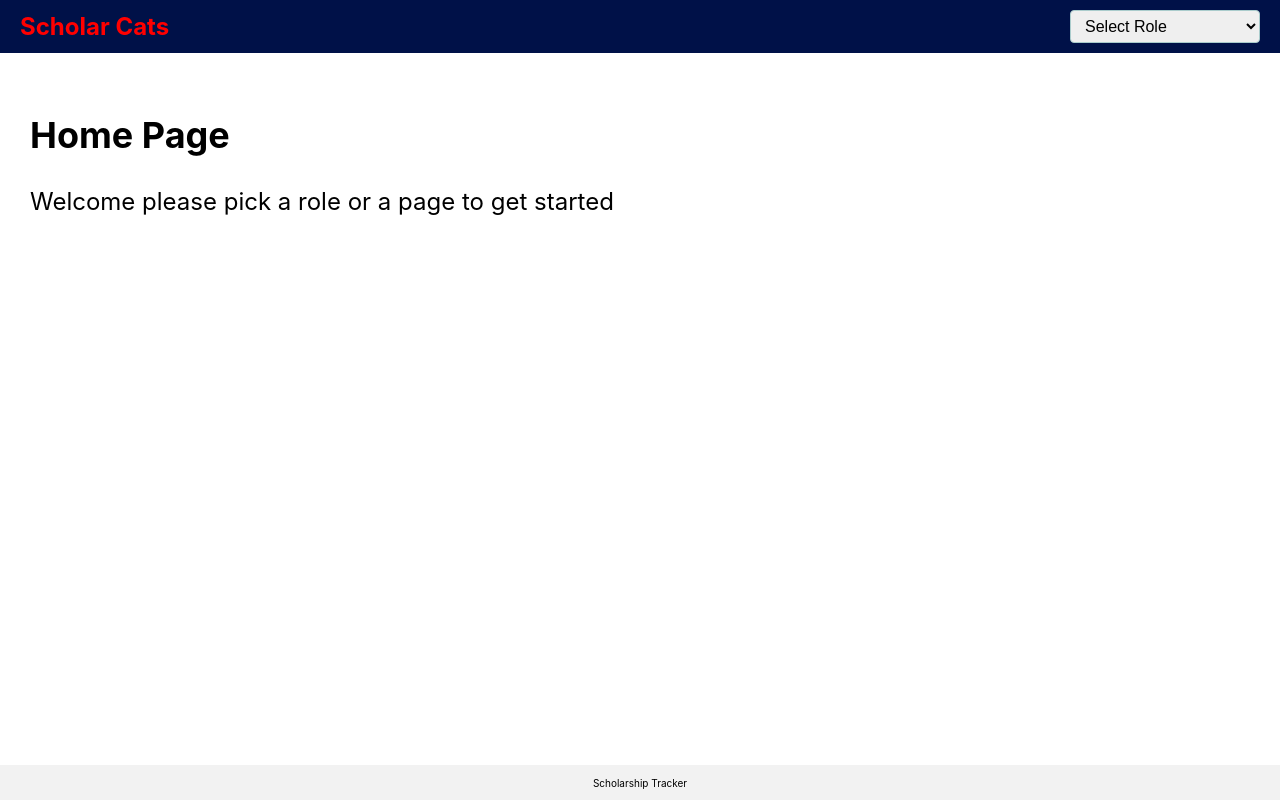
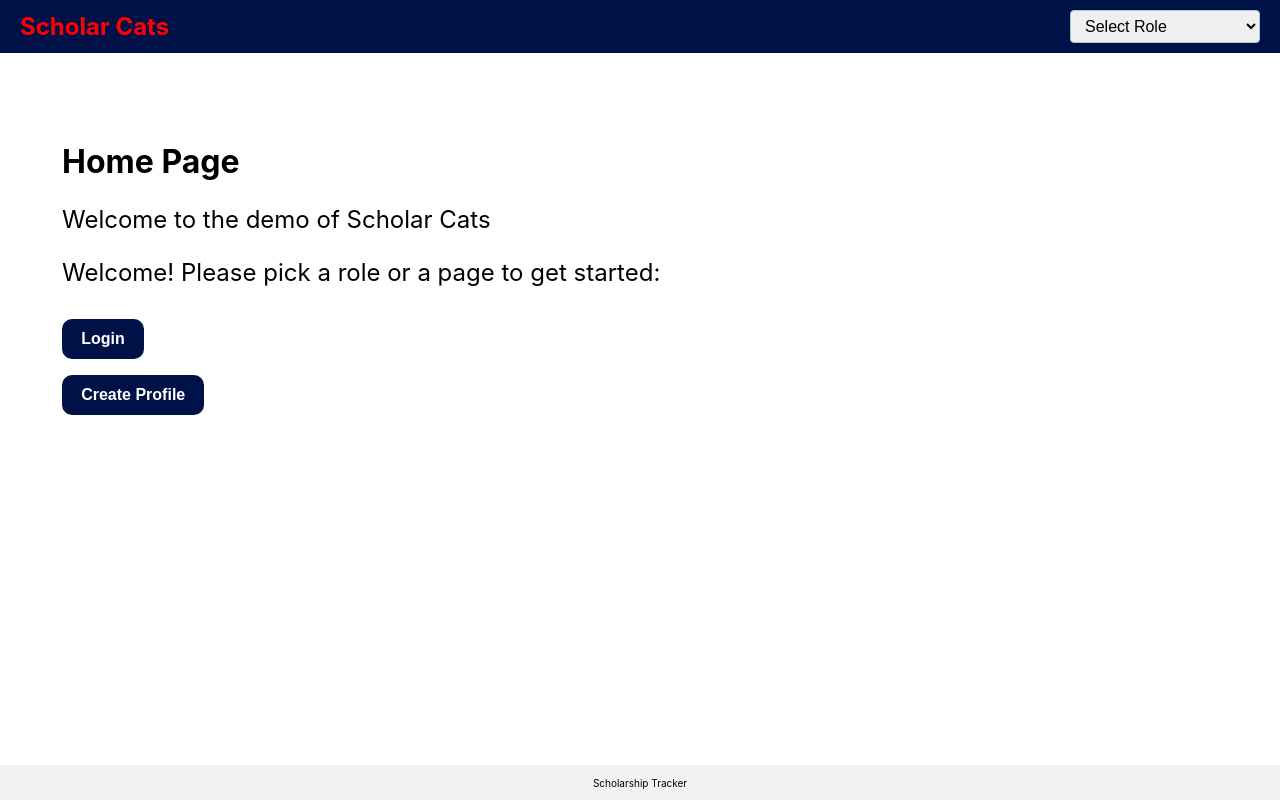
Before and after one commit to MasonNjos/SFWE301, a React (Create React App) app in the folder FrontEnd/: page / in a window 1280 px wide. Built offline with nearby package versions, Linux system fonts and the light colour scheme.

Commit message:
changed colors to be more u of a & added login screen

```diff
--- a/FrontEnd/src/pages/Home.js
+++ b/FrontEnd/src/pages/Home.js
@@ -1,11 +1,104 @@
+import React, { useState } from "react";
+import "../pages/styles/Home.css";
 function Home() {
-    return (
-      <div>
-        <h2>Home Page</h2>
-        <p>Welcome please pick a role or a page to get started </p>
-      </div>
-    );
+  const [page, setPage] = useState("menu"); // menu | login | create
+
+  // --- Forms ---
+  const [loginEmail, setLoginEmail] = useState("");
+  const [loginPassword, setLoginPassword] = useState("");
+
+  const [newName, setNewName] = useState("");
+  const [newEmail, setNewEmail] = useState("");
+  const [newPassword, setNewPassword] = useState("");
+
+  return (
+    <div className="home-page-wrap">
+      {page === "menu" && (
+        <>
+          <h2 className = "homepage">Home Page</h2>
+          <p>Welcome to the demo of Scholar Cats</p>
+          <p>Welcome! Please pick a role or a page to get started:</p>
+
+          <div style={{ display: "flex", flexDirection: "column", gap: "1rem", marginTop: "2rem" }}>
+            <button onClick={() => setPage("login")} className="home-button">
+              Login
+            </button>
+
+            <button onClick={() => setPage("create")} className="home-button">
+              Create Profile
+            </button>
+          </div>
+        </>
+      )}
+
+      {/* LOGIN PAGE */}
+      {page === "login" && (
+        <div className="auth-view">
+          <h2>Login</h2>
+
+          <form className="home-form">
+            <label>Email</label>
+            <input
+              type="email"
+              value={loginEmail}
+              onChange={(e) => setLoginEmail(e.target.value)}
+            />
+
+            <label>Password</label>
+            <input
+              type="password"
+              value={loginPassword}
+              onChange={(e) => setLoginPassword(e.target.value)}
+            />
+
+            <button type="submit" className="home-button">Login</button>
+          </form>
+
+          <button onClick={() => setPage("menu")} className="back-button">
+            Back
+          </button>
+        </div>
+      )}
+
+      {/* CREATE PROFILE PAGE */}
+      {page === "create" && (
+        <div className="auth-view">
+          <h2>Create Profile</h2>
+
+          <form className="home-form">
+            <label>Name</label>
+            <input
+              type="text"
+              value={newName}
+              onChange={(e) => setNewName(e.target.value)}
+            />
+
+            <label>Email</label>
+            <input
+              type="email"
+              value={newEmail}
+              onChange={(e) => setNewEmail(e.target.value)}
+            />
+
+            <label>Password</label>
+            <input
+              type="password"
+              value={newPassword}
+              onChange={(e) => setNewPassword(e.target.value)}
+            />
+
+            <button type="submit" className="home-button">
+              Create Profile
+            </button>
+          </form>
+
+          <button onClick={() => setPage("menu")} className="back-button">
+            Back
+          </button>
+        </div>
+      )}
+    </div>
+  );
 }
 
-
 export default Home;
--- a/FrontEnd/src/pages/styles/Home.css
+++ b/FrontEnd/src/pages/styles/Home.css
@@ -0,0 +1,72 @@
+.homepage {
+  font-size: 2rem;
+  font-weight: 700;
+  margin-bottom: 0.5rem;
+}
+
+.home-button {
+  padding: 0.7rem 1.2rem;
+  background: #001148;
+  border: none;
+  color: white;
+  border-radius: 10px;
+  cursor: pointer;
+  font-weight: 600;
+  font-size: 1rem;
+  width: fit-content;
+  transition: 0.2s;
+}
+
+.home-button:hover {
+  background: #012bb4;
+}
+
+.home-form {
+  margin: 0 auto;
+  display: flex;
+  flex-direction: column;
+  gap: 0.7rem;
+  max-width: 360px;
+  width: 100%;
+  margin-top: 0.5rem;
+}
+
+.home-form input {
+  padding: 0.5rem;
+  border-radius: 8px;
+  border: 1px solid #ccc;
+
+}
+
+.back-button {
+  margin-top: 1rem;
+  background: #ddd;
+  padding: 0.5rem 1rem;
+  border: none;
+  border-radius: 8px;
+  cursor: pointer;
+  margin: auto;
+}
+
+/* Page wrapper to control padding and vertical centering for auth views */
+.home-page-wrap{
+  padding: 2rem;
+}
+
+/* Center login/create screens vertically and horizontally */
+.auth-view{
+  min-height: calc(100vh - 4rem);
+  display: flex;
+  align-items: center;
+  justify-content: center;
+  flex-direction: column;
+  gap: 1rem;
+  box-sizing: border-box;
+}
+
+.auth-view h2{
+  margin-bottom: 0.25rem;
+  text-align: center;
+}
+
+.auth-view .home-form{margin-top:0}
--- a/FrontEnd/src/pages/styles/StudentPage.css
+++ b/FrontEnd/src/pages/styles/StudentPage.css
@@ -1,8 +1,8 @@
 /* Container */
 :root{
-  --bg: #ffe7e7a4;
+  --bg: ##001148;
   --card-accent: #89CFF0;
-  --muted: #6b7280;
+  --muted: #001148;
   --shadow-1: 0 6px 18px rgba(15, 23, 42, 0.06);
   --shadow-2: 0 10px 30px rgba(15, 23, 42, 0.08);
   --accent: #0ea5e9;
@@ -24,7 +24,7 @@
 .Top-Box {
   flex: 1 1 200px;
   min-width: 200px;
-  background: linear-gradient(180deg, rgba(255,255,255,0.6), rgba(255,255,255,0.4)), var(--card-accent);
+  background: var(--card-accent);
   padding: 1.25rem;
   border-radius: 14px;
   box-shadow: var(--shadow-1), var(--shadow-2);
@@ -34,10 +34,9 @@
   flex-direction: column;
   justify-content: center;
   gap: 0.35rem;
-  transition: transform 220ms cubic-bezier(.2,.9,.3,1), box-shadow 220ms;
 }
 
-.Top-Box:hover{transform: translateY(-6px); box-shadow: 0 20px 40px rgba(2,6,23,0.12);}
+.Top-Box:hover{transform: translateY(-6px)}
 
 /* Number inside the top box */
 .Top-Box p {
@@ -47,6 +46,9 @@
   color: #021124;
 }
 
+.content > form button[type="submit"]{
+  background: #06b6d4;
+}
 
 /* Scholarship Cards Container - stacked vertically */
 .Scholarship-list {
@@ -63,7 +65,6 @@
   border-radius: 16px;
   box-shadow: var(--shadow-1);
   border: 1px solid rgba(2,6,23,0.04);
-  transition: transform 180ms ease, box-shadow 180ms ease;
   display: flex;
   flex-direction: column;
   gap: 0.75rem;
@@ -81,7 +82,7 @@
   position: absolute;
   left: 0; top: 0; bottom: 0;
   width: 6px;
-  background: linear-gradient(180deg, rgba(14,165,233,0.95), rgba(14,165,233,0.6));
+  background:  rgba(0, 17, 72);
   border-top-left-radius: 16px;
   border-bottom-left-radius: 16px;
 }
@@ -112,7 +113,7 @@
 /* Action button */
 .scholar-ship-button{
   margin-left: 10px;
-  background: linear-gradient(90deg,var(--accent), #06b6d4);
+  background: #06b6d4;
   border: none;
   color: white;
   padding: 0.rem 0.9rem;
@@ -120,10 +121,9 @@
   font-weight: 700;
   cursor: pointer;
   box-shadow: 0 10px 18px rgba(14,165,233,0.12);
-  transition: transform 160ms ease, box-shadow 160ms ease, opacity 160ms;
 }
 
-.scholar-ship-button:hover{transform: translateY(-3px); box-shadow: 0 18px 36px rgba(14,165,233,0.12);}
+.scholar-ship-button:hover{transform: translateY(-3px)}
 
 .money-info{
   color: #04263b;
```
